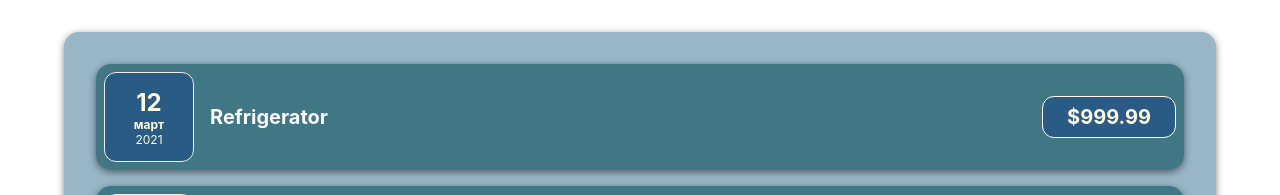
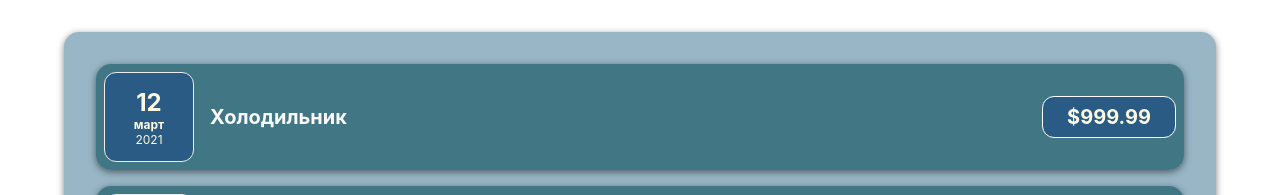
Before and after one commit to viktorwebjs/reactmaster, a React (Create React App) app: page / in a window 1280 px wide. Shown: the top 195 px of the page. Built offline with nearby package versions, Linux system fonts and the light colour scheme.

Commit message:
Revert "Update App.js"
This reverts commit 23f61982ed26d1cc11413d48b7bdea5dd41ff7f3.

```diff
--- a/src/App.js
+++ b/src/App.js
@@ -4,7 +4,7 @@ const App = () => {
   const costs = [
     {
       date: new Date(2021, 2, 12),
-      description: 'Refrigerator',
+      description: 'Холодильник',
       amount: 999.99,
     },
     {
```
